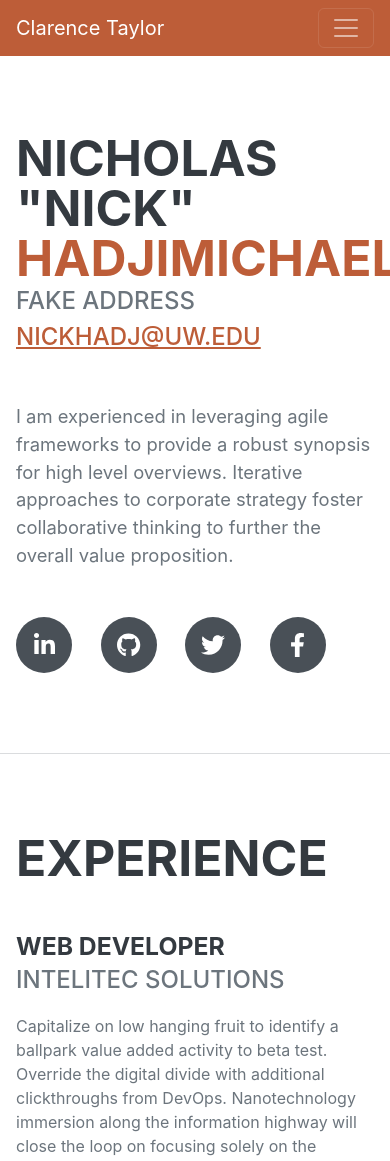
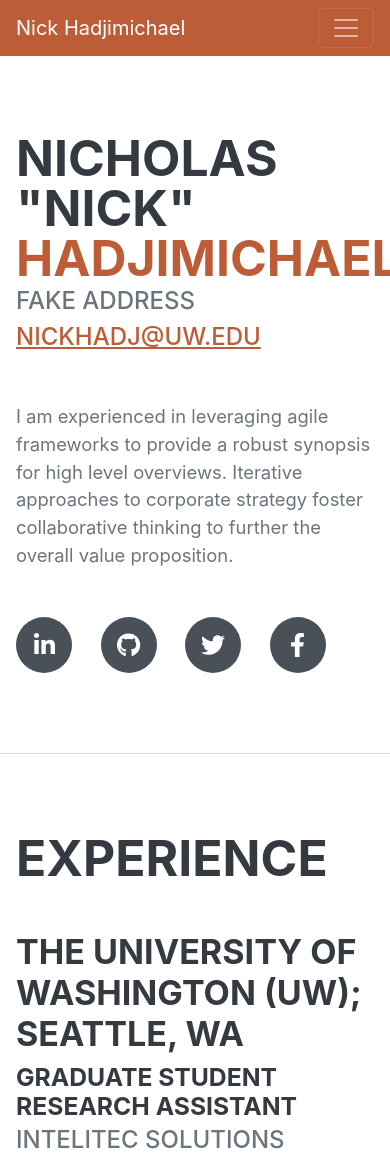
Before and after one commit to nickhadj1/nickhadj1.github.io, a plain HTML site: page startbootstrap-resume-gh-pages/resume_site.html in a window 390 px wide. Shown: the top 1161 px of the page. Drawn offline with nearby package versions, Linux system fonts and the light colour scheme; files that its build step writes are made by us from their sources; files whose address does not match are found by name; a web font is replaced by a local one.

Commit message:
edits to resume_site

```diff
--- a/resume_site.html
+++ b/startbootstrap-resume-gh-pages/resume_site.html
@@ -20,7 +20,7 @@
         <!-- Navigation-->
         <nav class="navbar navbar-expand-lg navbar-dark bg-primary fixed-top" id="sideNav">
             <a class="navbar-brand js-scroll-trigger" href="#page-top">
-                <span class="d-block d-lg-none">Clarence Taylor</span>
+                <span class="d-block d-lg-none">Nick Hadjimichael</span>
                 <span class="d-none d-lg-block"><img class="img-fluid img-profile rounded-circle mx-auto mb-2" src="assets/img/me.jpg" alt="..." /></span>
             </a>
             <button class="navbar-toggler" type="button" data-bs-toggle="collapse" data-bs-target="#navbarResponsive" aria-controls="navbarResponsive" aria-expanded="false" aria-label="Toggle navigation"><span class="navbar-toggler-icon"></span></button>
@@ -60,7 +60,8 @@
                     <h1 class="mb-5">Experience</h1>
                     <div class="d-flex flex-column flex-md-row justify-content-between mb-5">
                         <div class="flex-grow-1">
-                            <h3 class="mb-0">Web Developer</h3>
+                            <h2>The University of Washington (UW); Seattle, WA</h2>
+                            <h3 class="mb-0">Graduate Student Research Assistant</h3>
                             <div class="subheading mb-3">Intelitec Solutions</div>
                             <p>Capitalize on low hanging fruit to identify a ballpark value added activity to beta test. Override the digital divide with additional clickthroughs from DevOps. Nanotechnology immersion along the information highway will close the loop on focusing solely on the bottom line.</p>
                         </div>
```
Also changed, not shown: startbootstrap-resume-gh-pages/assets/img/me.jpg (renamed from me.jpg).
